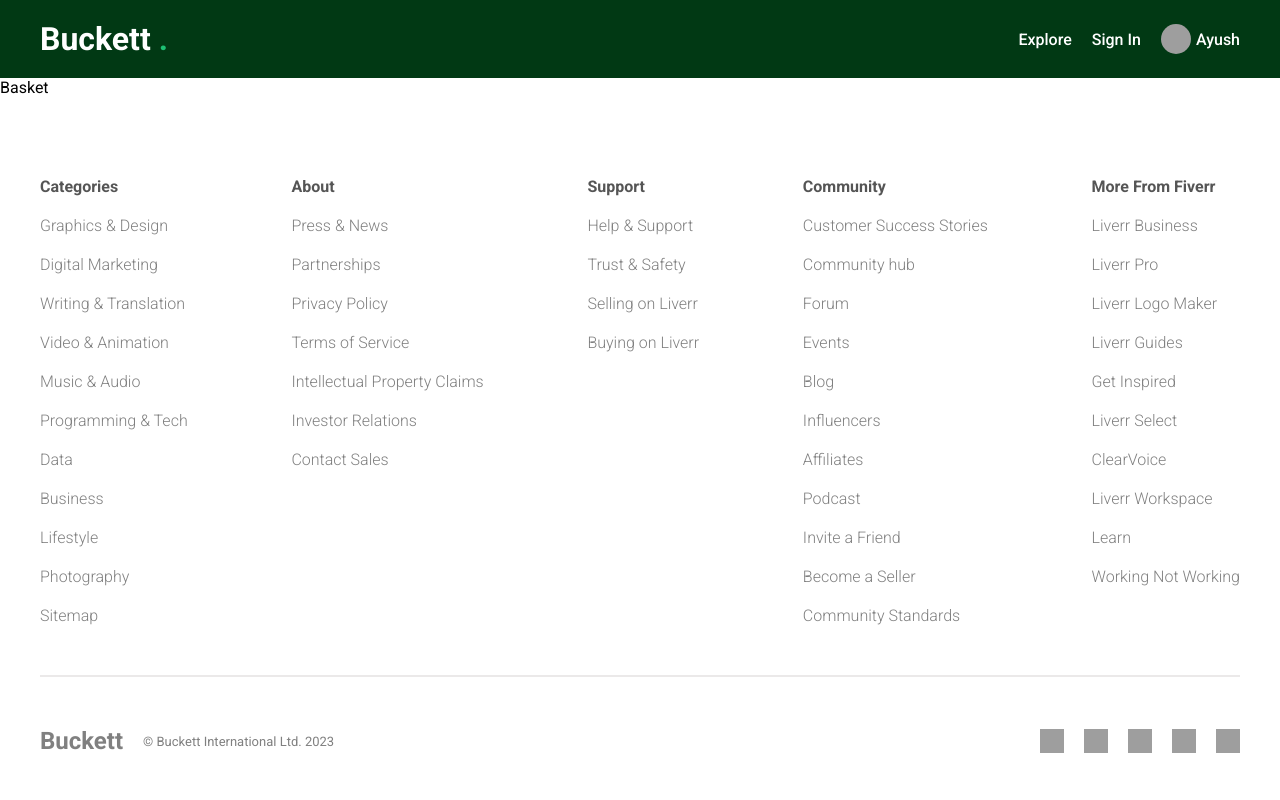
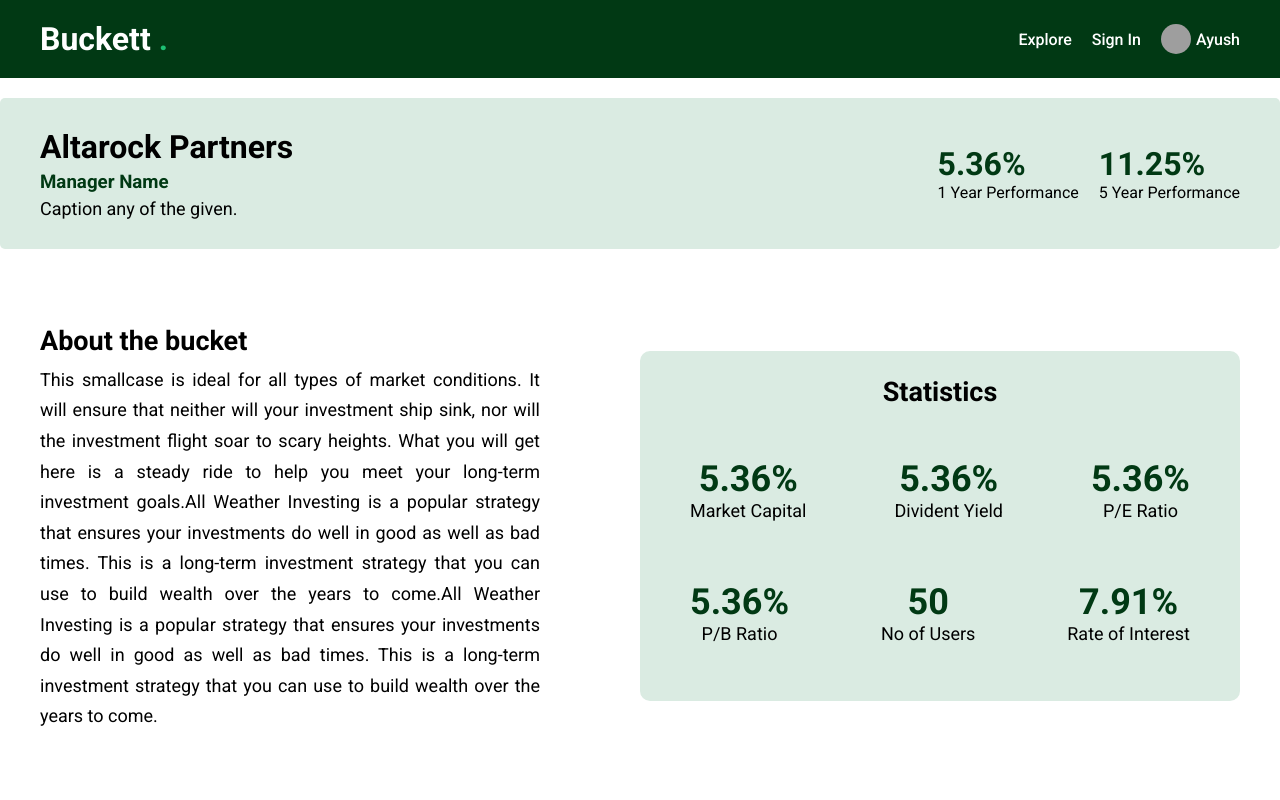
Before and after one commit to ayushdev351/CampusHustle, a React (Vite) app in the folder vite-project/: page /basket/123 in a window 1280 px wide. Shown: the top 800 px of the page. Built offline with nearby package versions, Linux system fonts and the light colour scheme; grey boxes are pictures that could not be loaded.

Commit message:
bucket page top done

```diff
--- a/vite-project/components/bucketCard/BucketCard.jsx
+++ b/vite-project/components/bucketCard/BucketCard.jsx
@@ -4,7 +4,7 @@
 
 function BucketCard({ BucketCard }) {
   return (
-    <Link to = "/" className="link">
+    <Link to = "/basket/123" className="link">
       <div className="BucketCard">
         <img src={BucketCard.img} alt="" />
         <div className="content">
--- a/vite-project/components/slide/Slide.jsx
+++ b/vite-project/components/slide/Slide.jsx
@@ -4,7 +4,7 @@
 
 const Slide = ({children, slidesToShow, arrowsScroll, cardname}) => {
   return (
-    <div>
+    <div className="slider">
       <h1>Explore {cardname}</h1>
       <div className="slide">
         <div className="container">
--- a/vite-project/components/slide/Slide.scss
+++ b/vite-project/components/slide/Slide.scss
@@ -1,3 +1,7 @@
+
+
+.slider{
+
   h1{
     text-align: center;
     margin-top: 50px;
@@ -35,3 +39,4 @@
       left: -25px;
     }
   }
+}
--- a/vite-project/pages/basket/Basket.jsx
+++ b/vite-project/pages/basket/Basket.jsx
@@ -3,7 +3,63 @@
 
 const Basket = () => {
     return(
-        <div>Basket</div>
+        <div className="basket">
+            <div className="intro">
+                <div className="text">
+                    <h1>Altarock Partners</h1>
+                    <h3>Manager Name</h3>
+                    <p>Caption any of the given.</p>
+                </div>
+                <div className="data">
+                    <div className="oneperf">
+                        <h1>5.36%</h1>
+                        <p>1 Year Performance</p>
+                    </div>
+                    <div className="oneperf">
+                        <h1>11.25%</h1>
+                        <p>5 Year Performance</p>
+                    </div>
+                </div>
+            </div>
+            <div className="info">
+                <div className="desc">
+                    <h2>About the bucket</h2>
+                    <p>This smallcase is ideal for all types of market conditions. It will ensure that neither will your investment ship sink, nor will the investment flight soar to scary heights. What you will get here is a steady ride to help you meet your long-term investment goals.All Weather Investing is a popular strategy that ensures your investments do well in good as well as bad times. This is a long-term investment strategy that you can use to build wealth over the years to come.All Weather Investing is a popular strategy that ensures your investments do well in good as well as bad times. This is a long-term investment strategy that you can use to build wealth over the years to come.</p>
+                </div>
+                <div className="card">
+                <h2>Statistics</h2>
+                    <div className="stats">
+                        <div className="stat">
+                            <h1>5.36%</h1>
+                            <p>Market Capital</p>
+                        </div>
+                        <div className="stat">
+                            <h1>5.36%</h1>
+                            <p>Divident Yield</p>
+                        </div>
+                        <div className="stat">
+                            <h1>5.36%</h1>
+                            <p>P/E Ratio</p>
+                        </div>
+                        <div className="stat">
+                            <h1>5.36%</h1>
+                            <p>P/B Ratio</p>
+                        </div>
+                        <div className="stat">
+                            <h1>50</h1>
+                            <p>No of Users</p>
+                        </div>
+                        <div className="stat">
+                            <h1>7.91%</h1>
+                            <p>Rate of Interest</p>
+                        </div>
+                    </div>
+                </div>
+            </div>
+            <div className="list">
+
+            </div>
+        </div>
     )
 }
 
--- a/vite-project/pages/basket/Basket.scss
+++ b/vite-project/pages/basket/Basket.scss
@@ -0,0 +1,85 @@
+.basket{
+    display: flex;
+    flex-direction: column;
+    justify-content: center;
+    align-items: center;
+
+    .intro{
+        display: flex;
+        justify-content: space-between;
+        margin: 20px;
+        padding: 30px 40px;
+        width: 1200px;
+        border-radius: 5px;
+        background-color: rgb(218, 235, 226);
+
+        .text{
+            display: flex;
+            flex-direction: column;
+            gap: 5px;
+            h3{
+                color: #013914;
+            }
+            p{
+                font-size: 18px;;
+            }
+        }
+        .data{
+            display: flex;
+            align-items: center;
+            gap: 20px;
+            h1{
+                color : #013914;
+            }
+        }
+    }
+
+    .info{
+        display: flex;
+        justify-content: space-between;
+        align-items: center;
+        margin: 20px;
+        width: 1200px;
+        padding: 30px 40px;
+        border-radius: 5px;
+        font-size: 18px;
+        gap: 100px;
+        .desc{
+            text-align: justify;
+            line-height: 1.7;
+            width: 50%;
+        }
+
+        .card{
+            display: flex;
+            flex-direction : column;
+            justify-content: flex-start;
+            align-items: center;
+            padding : 25px 50px;;
+            background-color: rgb(218, 235, 226);
+            border-radius : 10px;
+            width: 50%;
+            height: 300px;
+            gap: 50px;
+
+            .stats{
+                display: flex;
+                flex-wrap: wrap;
+                justify-content: space-between;
+                align-items: center;
+                gap: 60px;
+
+                .stat{
+                    display: flex;
+                    flex-direction: column;
+                    justify-content: center;
+                    align-items: center;
+                    h1{
+                        color: #013914;
+                    }
+                }
+
+            }
+        }
+    }
+}
--- a/vite-project/pages/baskets/Baskets.jsx
+++ b/vite-project/pages/baskets/Baskets.jsx
@@ -24,8 +24,8 @@
   return (
     <div className="gigs">
       <div className="container">
-        <span className="breadcrumbs">Buckett - John Doe</span>
-        <h1>John Doe's</h1>
+        <span className="breadcrumbs">Buckett - Windmill Capital</span>
+        <h1>Windmill Capital</h1>
         <div className="menu">
           <div className="left">
             <span>Value</span>
```
Lines whose indentation alone changed are shown as unchanged.
